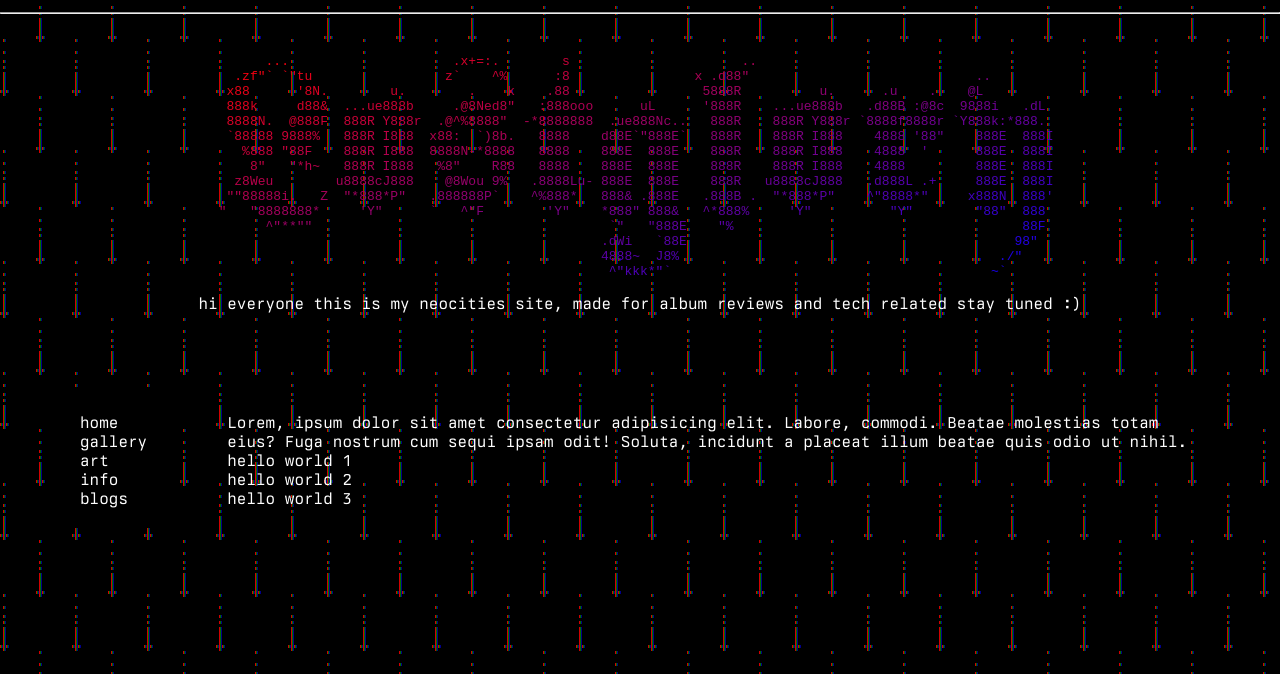
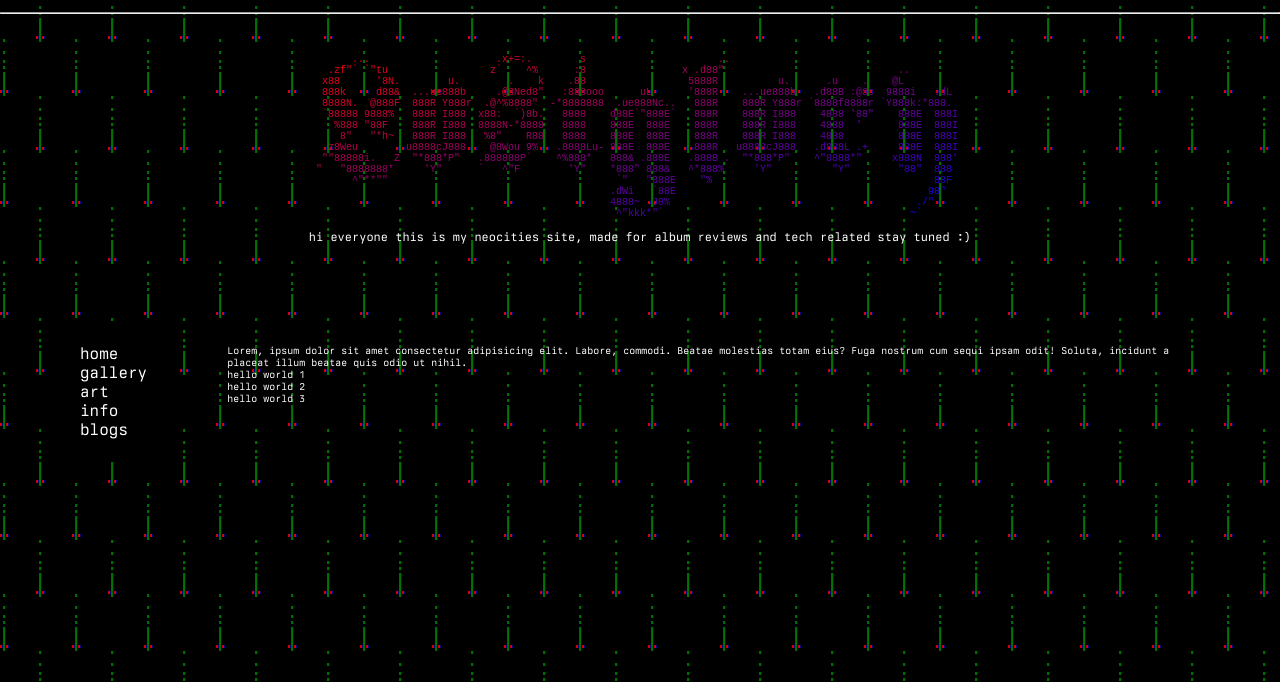
Before and after one commit to 4nubhav-v/neocities, a plain HTML site: page index.html in a window 1280 px wide. Shown: the part 126-808 px from the top of the page. Drawn offline with Linux system fonts and the light colour scheme; files whose address does not match are found by name.

Commit message:
font size setup

```diff
--- a/css/gallery.css
+++ b/css/gallery.css
@@ -90,3 +90,6 @@ figcaption {
   padding: 3px;
   text-align: center;
 }
+pre {
+  font-size: 10px;
+}
--- a/css/info.css
+++ b/css/info.css
@@ -99,3 +99,6 @@ figcaption {
 .socials li {
   list-style: none;
 }
+pre {
+  font-size: 10px;
+}
--- a/css/style.css
+++ b/css/style.css
@@ -10,6 +10,7 @@ body {
   font-family: txfont;
   background-image: url(../images/12.gif);
   color: white;
+  height: 100vh;
 }
 a {
   color: white;
@@ -52,6 +53,7 @@ h1 {
 .main-article {
   padding: 20px;
   margin: 20px;
+  font-size: 10px;
 }
 hr {
   color: #463939;
@@ -76,3 +78,6 @@ main {
   padding: 20px;
   margin: 20px;
 }
+pre {
+  font-size: 10px;
+}
--- a/index.html
+++ b/index.html
@@ -36,7 +36,7 @@
                                                  4888~  J8%                                         ./"
                                                   ^"kkk*"`                                         ~`
       </pre>
-      <p>
+      <p style="font-size: 12px">
         hi everyone this is my neocities site, made for album reviews and tech
         related stay tuned :)
       </p>
```
Also changed, not shown: html/98.html (added, +15 -0 lines).
